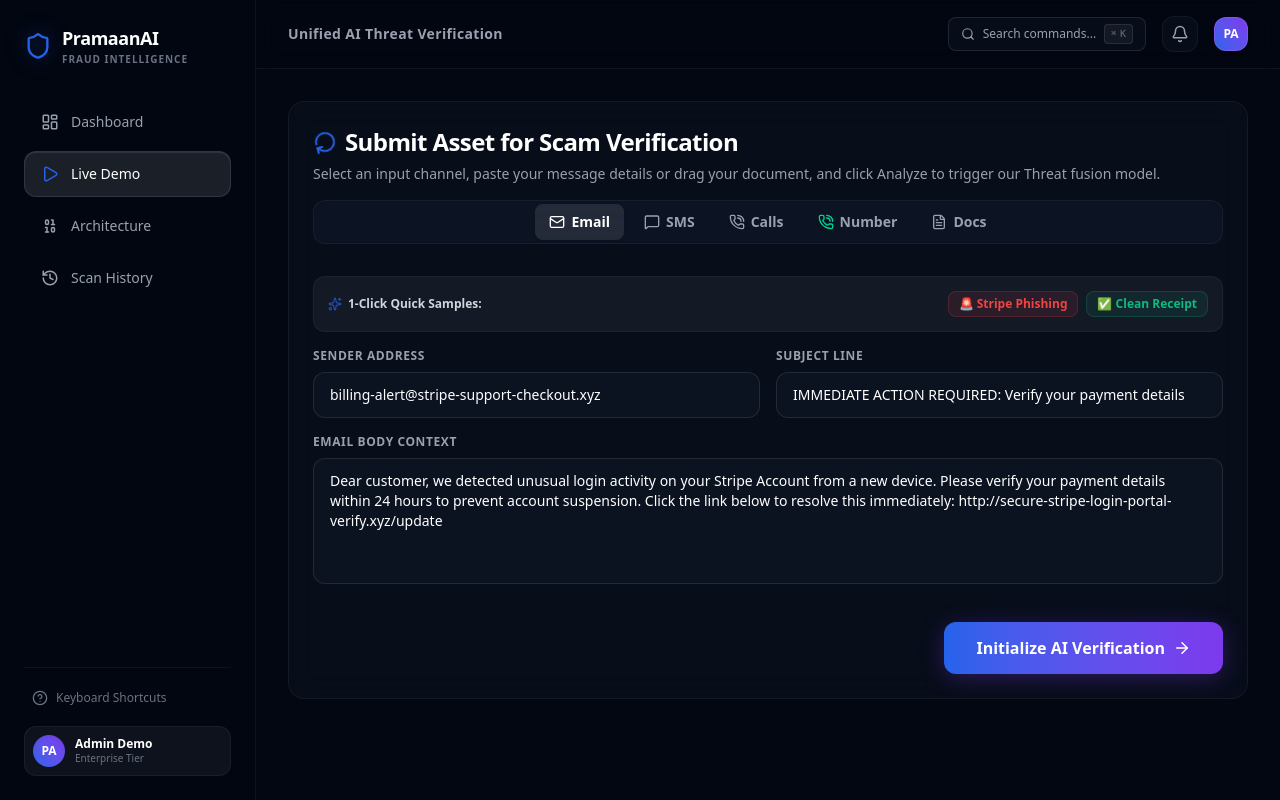
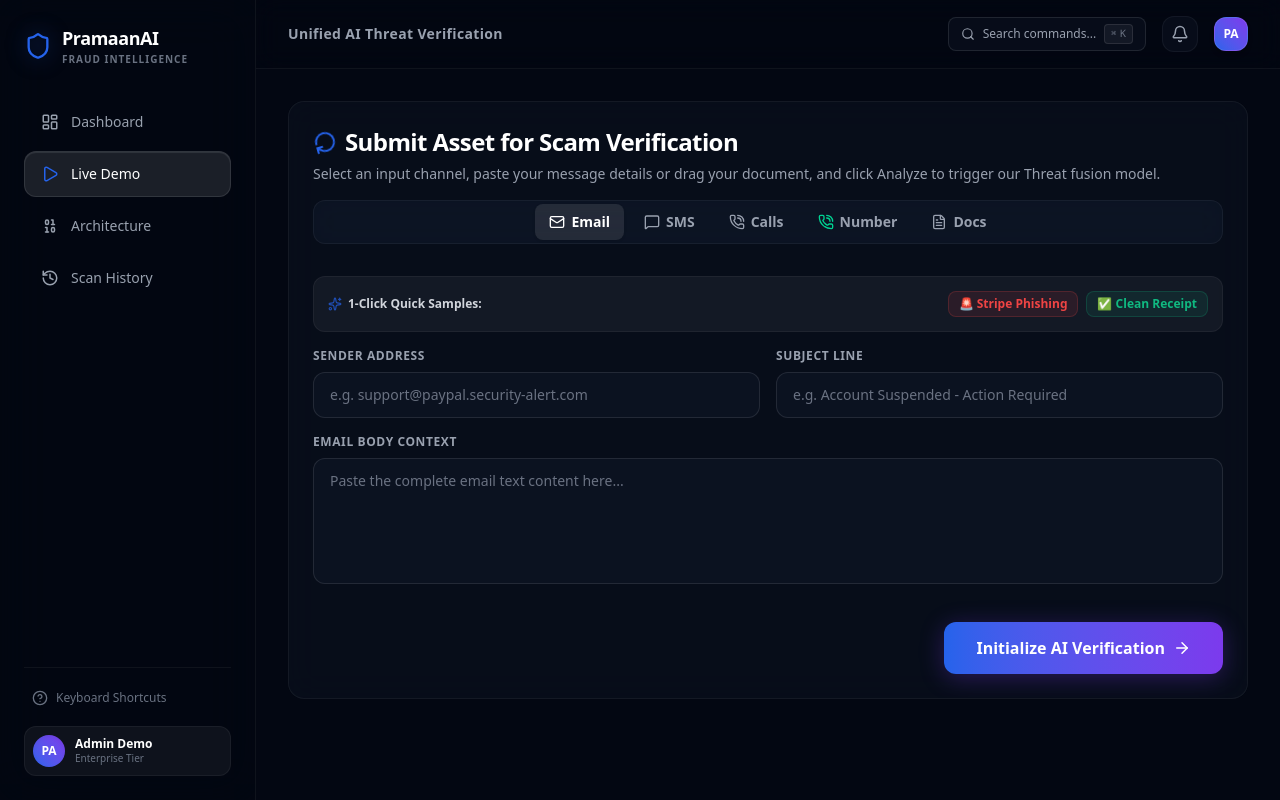
Before and after one commit to Jashanjindal/Pramaan-AI, a Next.js app in the folder frontend/: page /demo in a window 1280 px wide. Built offline with nearby package versions, Linux system fonts and the light colour scheme.

Commit message:
fix: Clear default pre-filled mock input text from Live Demo form

```diff
--- a/frontend/src/app/demo/page.tsx
+++ b/frontend/src/app/demo/page.tsx
@@ -35,23 +35,17 @@ export default function DemoPage() {
   const addScan = useHistoryStore((state) => state.addScan);
 
   // Forms inputs
-  const [emailSender, setEmailSender] = React.useState("billing-alert@stripe-support-checkout.xyz");
-  const [emailSubject, setEmailSubject] = React.useState("IMMEDIATE ACTION REQUIRED: Verify your payment details");
-  const [emailBody, setEmailBody] = React.useState(
-    "Dear customer, we detected unusual login activity on your Stripe Account from a new device. Please verify your payment details within 24 hours to prevent account suspension. Click the link below to resolve this immediately: http://secure-stripe-login-portal-verify.xyz/update"
-  );
+  const [emailSender, setEmailSender] = React.useState("");
+  const [emailSubject, setEmailSubject] = React.useState("");
+  const [emailBody, setEmailBody] = React.useState("");
 
-  const [smsSender, setSmsSender] = React.useState("AD-KOTAKBK");
-  const [smsBody, setSmsBody] = React.useState(
-    "URGENT: Your Kotak Bank account has been blocked due to suspicious activity. To reactivate, click here http://pay-bank-reward.in/otp to verify your OTP immediately and avoid a fee of Rs 5,000."
-  );
+  const [smsSender, setSmsSender] = React.useState("");
+  const [smsBody, setSmsBody] = React.useState("");
 
-  const [callCaller, setCallCaller] = React.useState("+1 (800) 412-9981 (VoIP)");
-  const [callTranscript, setCallTranscript] = React.useState(
-    "Officer: This is agent Williams from the compliance department. We found an irregular audit trail in your tax files. If you do not execute an immediate wire transfer of Rs 50,000 to our safe escrow routing, we will issue a warrant for your arrest within two hours. Please stay on the line and confirm."
-  );
+  const [callCaller, setCallCaller] = React.useState("");
+  const [callTranscript, setCallTranscript] = React.useState("");
 
-  const [phoneLookup, setPhoneLookup] = React.useState("+1 (800) 412-9981 (VoIP)");
+  const [phoneLookup, setPhoneLookup] = React.useState("");
 
   const [docFile, setDocFile] = React.useState<File | null>(null);
   const [docPreview, setDocPreview] = React.useState<string | null>(null);
```
